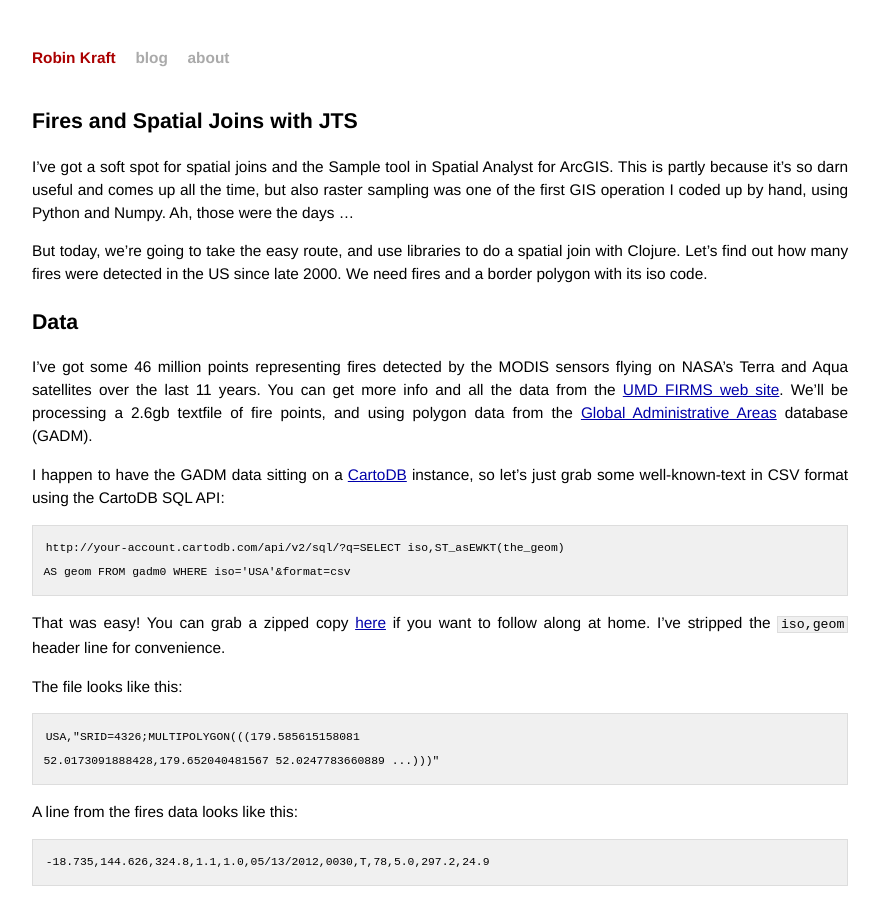
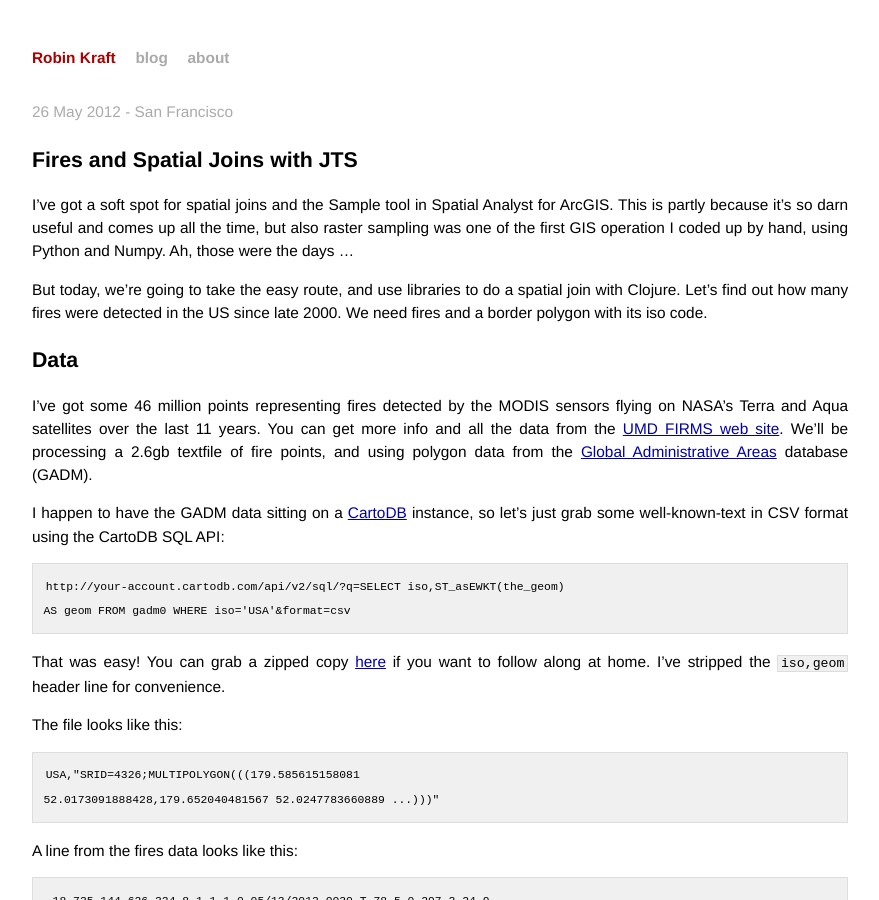
Before and after one commit to robinkraft/robinkraft.github.com, a Jekyll site: the page built from _posts/2012-05-26-spatial-join-with-JTS.md, in a window 1280 px wide and 900 px high. Shown: the whole window, without its empty margins (200-1079 px from the left). Built offline with Jekyll 4.4.1, drawn with Linux system fonts in a browser that asks for light colours; Markdown is read by kramdown in place of the engine named in the settings.

Commit message:
Added date, location header

```diff
--- a/_posts/2012-05-26-spatial-join-with-JTS.md
+++ b/_posts/2012-05-26-spatial-join-with-JTS.md
@@ -2,6 +2,7 @@
 layout: post
 title: Fires and Spatial Joins with JTS
 ---
+<p class="meta"> 26 May 2012 - San Francisco</p>
 
 Fires and Spatial Joins with JTS
 ============
```
